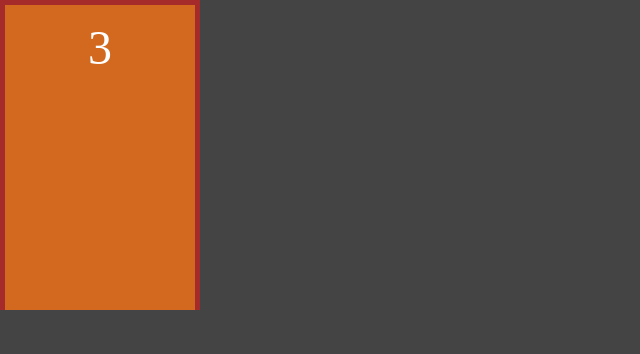
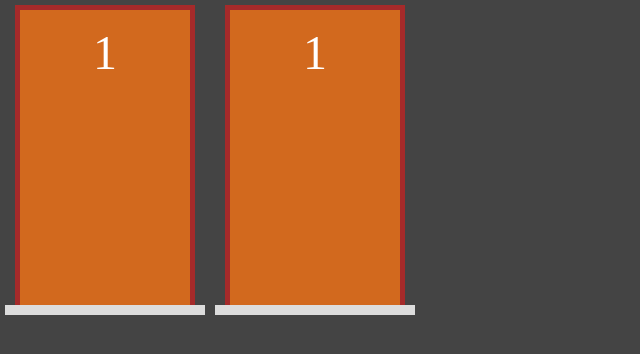
Before and after one commit to neanderdev/projeto-nextjs-portas, a Next.js app: page / in a window 1280 px wide. Shown: the top 354 px of the page, without its empty margins (0-640 px from the left). Built offline with nearby package versions, Linux system fonts and the light colour scheme.

Commit message:
Componente Porta #04

```diff
--- a/src/components/Porta.tsx
+++ b/src/components/Porta.tsx
@@ -5,9 +5,11 @@
         <div className={styles.area}>
             <div className={styles.estrutura}>
                 <div className={styles.porta}>
-                    <div className={styles.numero}>3</div>
+                    <div className={styles.numero}>1</div>
                 </div>
             </div>
+
+            <div className={styles.chao}></div>
         </div>
     );
 }
--- a/src/pages/index.tsx
+++ b/src/pages/index.tsx
@@ -2,7 +2,9 @@
 
 export default function Home() {
   return (
-    <div>
+    <div style={{ display: 'flex' }}>
+      <Porta />
+
       <Porta />
     </div>
   )
--- a/src/styles/Porta.module.css
+++ b/src/styles/Porta.module.css
@@ -1,8 +1,12 @@
 .area {
   display: flex;
+  flex-direction: column;
+  align-items: center;
 
   width: var(--area-porta-largura);
   height: var(--area-porta-altura);
+
+  margin: 5px;
 }
 
 .estrutura {
@@ -12,6 +16,8 @@
   border-left: 5px solid brown;
   border-top: 5px solid brown;
   border-right: 5px solid brown;
+
+  width: 90%;
 }
 
 .porta {
@@ -28,3 +34,10 @@
 .numero {
   font-size: 3rem;
 }
+
+.chao {
+  width: 100%;
+  height: 10px;
+
+  background-color: #ddd;
+}
```
